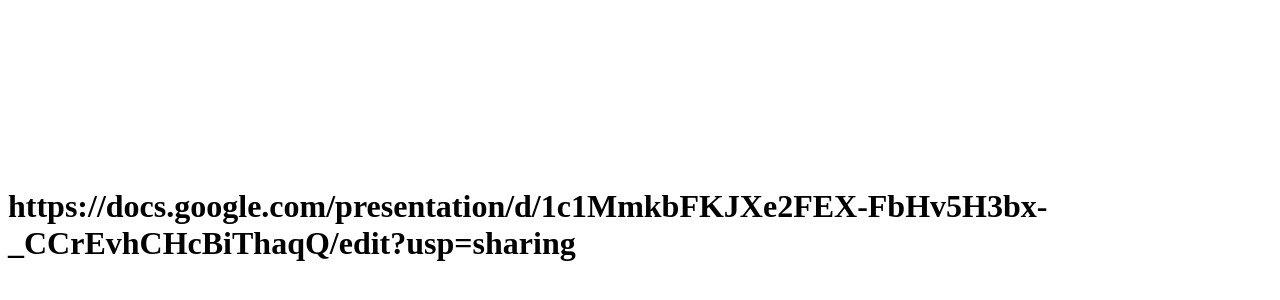
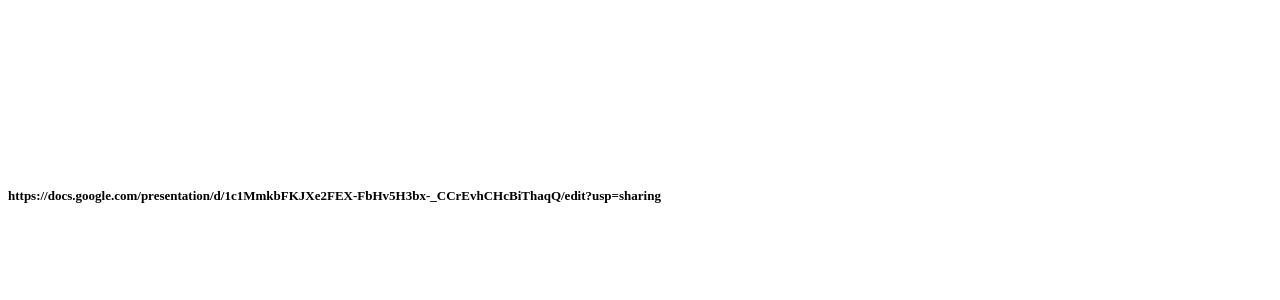
Before and after one commit to Bryan1Wang/bryan1wang.github.io, a plain HTML site: page index.html in a window 1280 px wide. Shown: the part 3631-3931 px from the top of the page. Drawn offline with Linux system fonts and the light colour scheme.

Commit message:
Update index.html

```diff
--- a/index.html
+++ b/index.html
@@ -1 +1 @@
-<html><body><h1><br><br><br><br><br><br><br><br><br><br><br><br><br><br><br><br><br><br><br><br><br><br><br><br><br><br><br><br><br><br><br><br><br><br><br><br><br><br><br><br><br><br><br><br><br><br><br><br><br><br><br><br><br><br><br><br><br><br><br><br><br><br><br><br><br><br><br><br><br><br><br><br><br><br><br><br><br><br><br><br><br><br><br><br><br><br><br><br><br><br><br><br><br><br><br><br><br><br><br><br><br><br><br>https://docs.google.com/presentation/d/1c1MmkbFKJXe2FEX-FbHv5H3bx-_CCrEvhCHcBiThaqQ/edit?usp=sharing</h1></body></html>
+<html><body><h1><br><br><br><br><br><br><br><br><br><br><br><br><br><br><br><br><br><br><br><br><br><br><br><br><br><br><br><br><br><br><br><br><br><br><br><br><br><br><br><br><br><br><br><br><br><br><br><br><br><br><br><br><br><br><br><br><br><br><br><br><br><br><br><br><br><br><br><br><br><br><br><br><br><br><br><br><br><br><br><br><br><br><br><br><br><br><br><br><br><br><br><br><br><br><br><br><br><br><br><br><br><br><br><font size="-1">https://docs.google.com/presentation/d/1c1MmkbFKJXe2FEX-FbHv5H3bx-_CCrEvhCHcBiThaqQ/edit?usp=sharing</font><br><br><br><br><br><br><br><br><br><br><br><br><br><br><br><br><br><br><br><br><br><br><br><br><br><br><br><br><br><br><br><br><br><br><br><br><br><br><br><br><br><br><br><br><br><br><br><br><br><br><br><br><br><br><br><br><br><br><br><br><br><br><br><br><br><br><br><br><br><br><br><br><br><br><br><br><br><br><br></h1></body></html>
```
